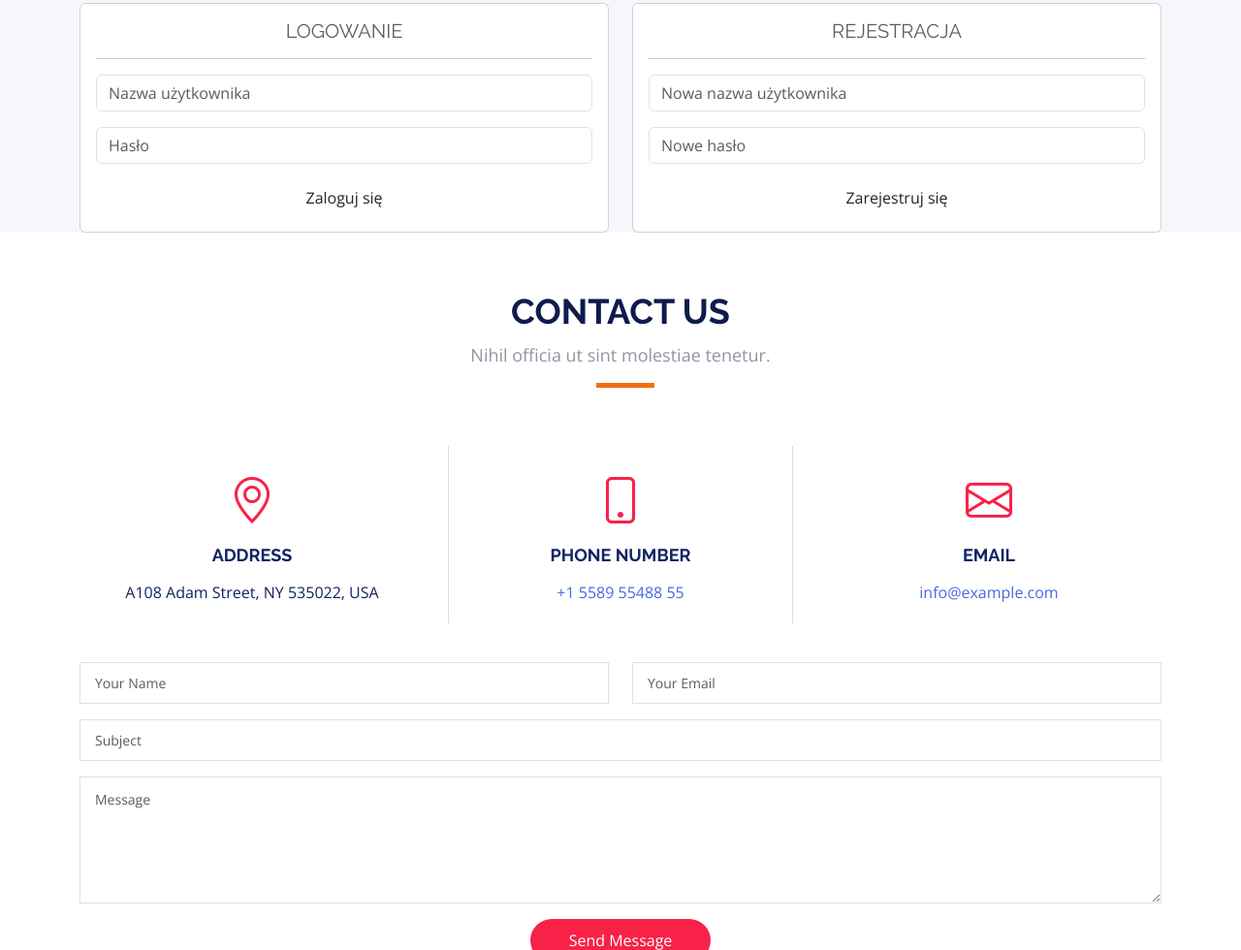
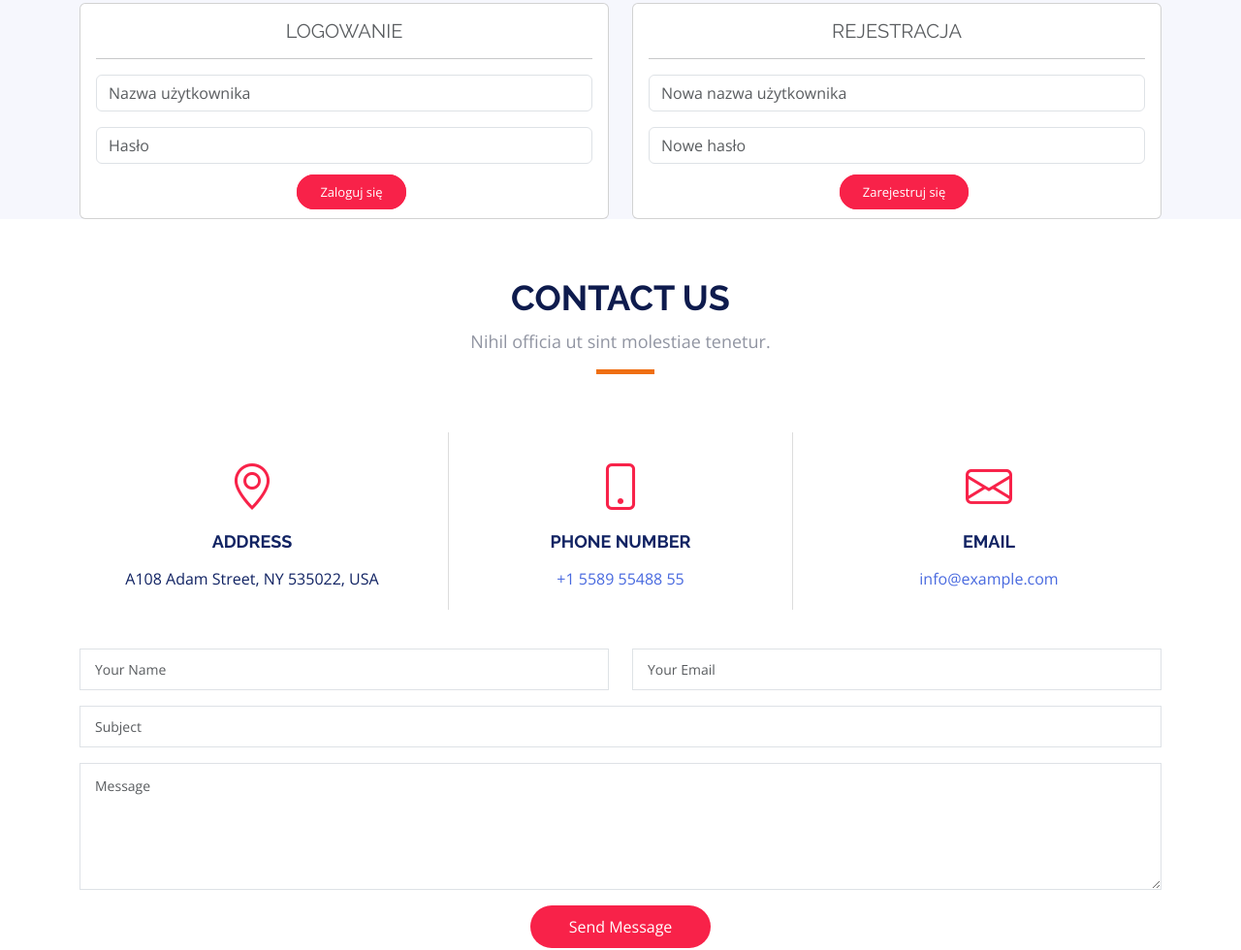
Before and after one commit to great91g/akademia, a plain HTML site: page index.html in a window 1280 px wide. Shown: the part 8114-9094 px from the top of the page at 97% size. Drawn offline with nearby package versions, Linux system fonts and the light colour scheme.

Commit message:
buttons ended

```diff
--- a/index.html
+++ b/index.html
@@ -783,7 +783,7 @@
                     <input type="password" class="form-control" name="password" placeholder="Hasło">
                   </div>
                   <div class="text-center mt-3">
-                    <button type="submit" class="btn">Zaloguj się</button>
+                    <a class="buy-tickets" href="login.php">Zaloguj się</a>
                   </div>
                 </form>
               </div>
@@ -802,7 +802,7 @@
                     <input type="password" class="form-control" name="new-password" placeholder="Nowe hasło">
                   </div>
                   <div class="text-center mt-3">
-                    <button type="submit" class="btn">Zarejestruj się</button>
+                    <a class="buy-tickets" href="register.php">Zarejestruj się</a>
                   </div>
                 </form>
               </div>
```
